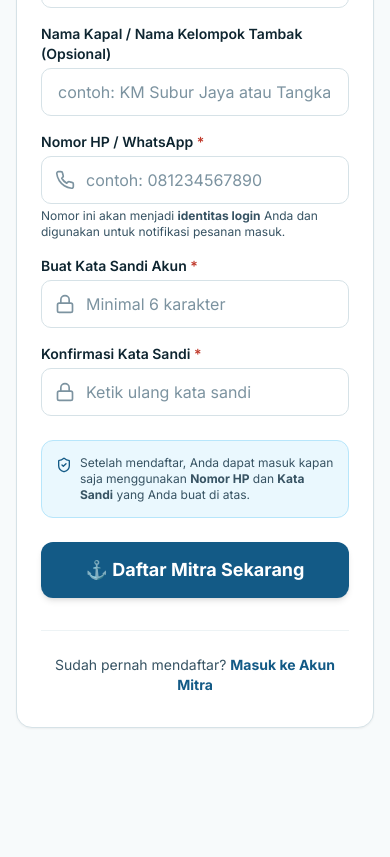
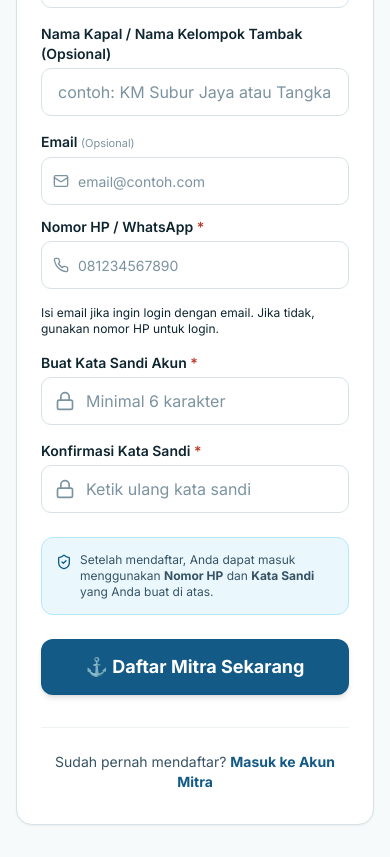
Before and after one commit to AedilAnsyah/fishlink, a Next.js app: page /daftar-supplier in a window 390 px wide. Shown: the part 1440-2297 px from the top of the page. Before the commit the page ends 2200 px from the top, so only its background shows below. Built offline with nearby package versions, Linux system fonts and the light colour scheme; no server answers.

Commit message:
fix: add optional email field to supplier registration, support email or phone login

```diff
--- a/app/(auth)/daftar-supplier/page.tsx
+++ b/app/(auth)/daftar-supplier/page.tsx
@@ -3,7 +3,7 @@
 import React, { useState } from "react";
 import Link from "next/link";
 import { useRouter } from "next/navigation";
-import { Fish, Anchor, Ship, Waves, User, Phone, Lock, CheckCircle2, ShieldCheck, AlertCircle } from "lucide-react";
+import { Fish, Anchor, Ship, Waves, User, Phone, Lock, Mail, CheckCircle2, ShieldCheck, AlertCircle } from "lucide-react";
 import { Button } from "@/components/ui/button";
 import { LocationSelector } from "@/components/shared/LocationSelector";
 import { SupplierType } from "@/types/database.types";
@@ -16,6 +16,7 @@ export default function DaftarSupplierPage() {
   const [supplierType, setSupplierType] = useState<SupplierType>("nelayan_perorangan");
   const [fullName, setFullName] = useState("");
   const [businessName, setBusinessName] = useState("");
+  const [email, setEmail] = useState("");
   const [phone, setPhone] = useState("");
   const [password, setPassword] = useState("");
   const [confirmPassword, setConfirmPassword] = useState("");
@@ -45,12 +46,13 @@ export default function DaftarSupplierPage() {
     setLoading(true);
 
     const effectiveBusiness = businessName || `Tangkapan ${fullName}`;
-    const generatedEmail = `${phone.replace(/\D/g, "")}@supplier.fishlink.id`;
+    // Jika user mengisi email, gunakan email itu. Jika tidak, auto-generate dari nomor HP.
+    const authEmail = email.trim() || `${phone.replace(/\D/g, "")}@supplier.fishlink.id`;
 
     try {
       const supabase = createClient();
       const { data: authData, error: authError } = await supabase.auth.signUp({
-        email: generatedEmail,
+        email: authEmail,
         password,
         options: {
           data: {
@@ -62,7 +64,7 @@ export default function DaftarSupplierPage() {
 
       if (authError) {
         if (authError.message.includes("already registered")) {
-          setErrorMessage("Nomor HP ini sudah terdaftar. Silakan masuk dengan nomor HP dan kata sandi Anda.");
+          setErrorMessage(email.trim() ? "Email ini sudah terdaftar. Silakan masuk dengan email dan kata sandi Anda." : "Nomor HP ini sudah terdaftar. Silakan masuk dengan nomor HP dan kata sandi Anda.");
         } else {
           setErrorMessage(`Gagal mendaftar: ${authError.message}`);
         }
@@ -276,27 +278,47 @@ export default function DaftarSupplierPage() {
                 />
               </div>
 
+              <div className="grid grid-cols-1 sm:grid-cols-2 gap-3">
+                <div>
+                  <label className="block text-sm font-semibold text-ink-900 mb-1">
+                    Email <span className="text-[11px] text-ink-400 font-normal">(Opsional)</span>
+                  </label>
+                  <div className="relative">
+                    <div className="absolute inset-y-0 left-0 pl-3 flex items-center pointer-events-none">
+                      <Mail className="h-4 w-4 text-ink-400" />
+                    </div>
+                    <input
+                      type="email"
+                      value={email}
+                      onChange={(e) => setEmail(e.target.value)}
+                      placeholder="email@contoh.com"
+                      className="block w-full pl-9 pr-3 h-12 rounded-[10px] border border-ink-200 bg-white text-ink-900 placeholder:text-ink-400 focus:border-ocean-900 focus:ring-2 text-sm outline-none"
+                    />
+                  </div>
+                </div>
+
                 <div>
                   <label className="block text-sm font-semibold text-ink-900 mb-1">
                     Nomor HP / WhatsApp <span className="text-danger-600">*</span>
                   </label>
                   <div className="relative">
-                  <div className="absolute inset-y-0 left-0 pl-3.5 flex items-center pointer-events-none">
-                    <Phone className="h-5 w-5 text-ink-400" />
+                    <div className="absolute inset-y-0 left-0 pl-3 flex items-center pointer-events-none">
+                      <Phone className="h-4 w-4 text-ink-400" />
                     </div>
                     <input
                       type="tel"
                       value={phone}
                       onChange={(e) => setPhone(e.target.value)}
-                    placeholder="contoh: 081234567890"
-                    className="block w-full pl-11 pr-4 h-12 rounded-[10px] border border-ink-200 bg-white text-ink-900 placeholder:text-ink-400 focus:border-ocean-900 focus:ring-2 text-base outline-none"
+                      placeholder="081234567890"
+                      className="block w-full pl-9 pr-3 h-12 rounded-[10px] border border-ink-200 bg-white text-ink-900 placeholder:text-ink-400 focus:border-ocean-900 focus:ring-2 text-sm outline-none"
                       required
                     />
                   </div>
-                <p className="text-xs text-ink-700 mt-1">
-                  Nomor ini akan menjadi <strong>identitas login</strong> Anda dan digunakan untuk notifikasi pesanan masuk.
+                </div>
+              </div>
+              <p className="text-xs text-ink-500 -mt-2">
+                Isi email jika ingin login dengan email. Jika tidak, gunakan nomor HP untuk login.
               </p>
-              </div>
 
               <div>
                 <label className="block text-sm font-semibold text-ink-900 mb-1">
@@ -343,7 +365,7 @@ export default function DaftarSupplierPage() {
             <div className="p-3.5 bg-sky-50 border border-sky-200 rounded-xl text-xs text-ink-700 flex items-start gap-2">
               <ShieldCheck className="w-4 h-4 text-ocean-900 shrink-0 mt-0.5" />
               <span>
-                Setelah mendaftar, Anda dapat masuk kapan saja menggunakan <strong>Nomor HP</strong> dan <strong>Kata Sandi</strong> yang Anda buat di atas.
+                Setelah mendaftar, Anda dapat masuk menggunakan <strong>{email.trim() ? "Email" : "Nomor HP"}</strong> dan <strong>Kata Sandi</strong> yang Anda buat di atas.
               </span>
             </div>
 
--- a/app/(auth)/login/page.tsx
+++ b/app/(auth)/login/page.tsx
@@ -84,25 +84,27 @@ function LoginForm() {
       return;
     }
 
-    // Determine the email to use for Supabase Auth
-    let authEmail = identifier;
-    if (isPhone(identifier)) {
-      // If user typed a phone number, convert it to the auto-generated supplier email
-      authEmail = phoneToEmail(identifier);
-    }
-
     // Try Supabase Auth
     try {
       const supabase = createClient();
-      const { data, error } = await supabase.auth.signInWithPassword({
+
+      // First attempt: use identifier as-is (email or phone-to-email)
+      let authEmail = identifier;
+      if (isPhone(identifier)) {
+        authEmail = phoneToEmail(identifier);
+      }
+
+      let { data, error } = await supabase.auth.signInWithPassword({
         email: authEmail,
         password,
       });
 
+      // If phone-to-email login failed, maybe the supplier registered with a real email
+      // In that case the user might be typing their phone but their account uses real email
+      // So we don't need a second attempt — just show error
       if (error) {
-        // If phone-based login failed, and identifier could be a phone, show helpful message
         if (isPhone(identifier)) {
-          setErrorMessage("Nomor HP atau kata sandi salah. Pastikan Anda sudah terdaftar sebagai mitra.");
+          setErrorMessage("Nomor HP atau kata sandi salah. Pastikan Anda sudah terdaftar atau coba login dengan email.");
         } else {
           setErrorMessage("Email atau kata sandi salah. Silakan periksa kembali atau daftar akun baru.");
         }
@@ -193,7 +195,7 @@ function LoginForm() {
             />
           </div>
           <p className="text-[11px] text-ink-400 mt-1">
-            Pembeli: gunakan email yang didaftarkan. Mitra Supplier: gunakan nomor HP WhatsApp.
+            Masukkan email atau nomor HP yang Anda gunakan saat mendaftar.
           </p>
         </div>
 
```
Lines whose indentation alone changed are shown as unchanged.
